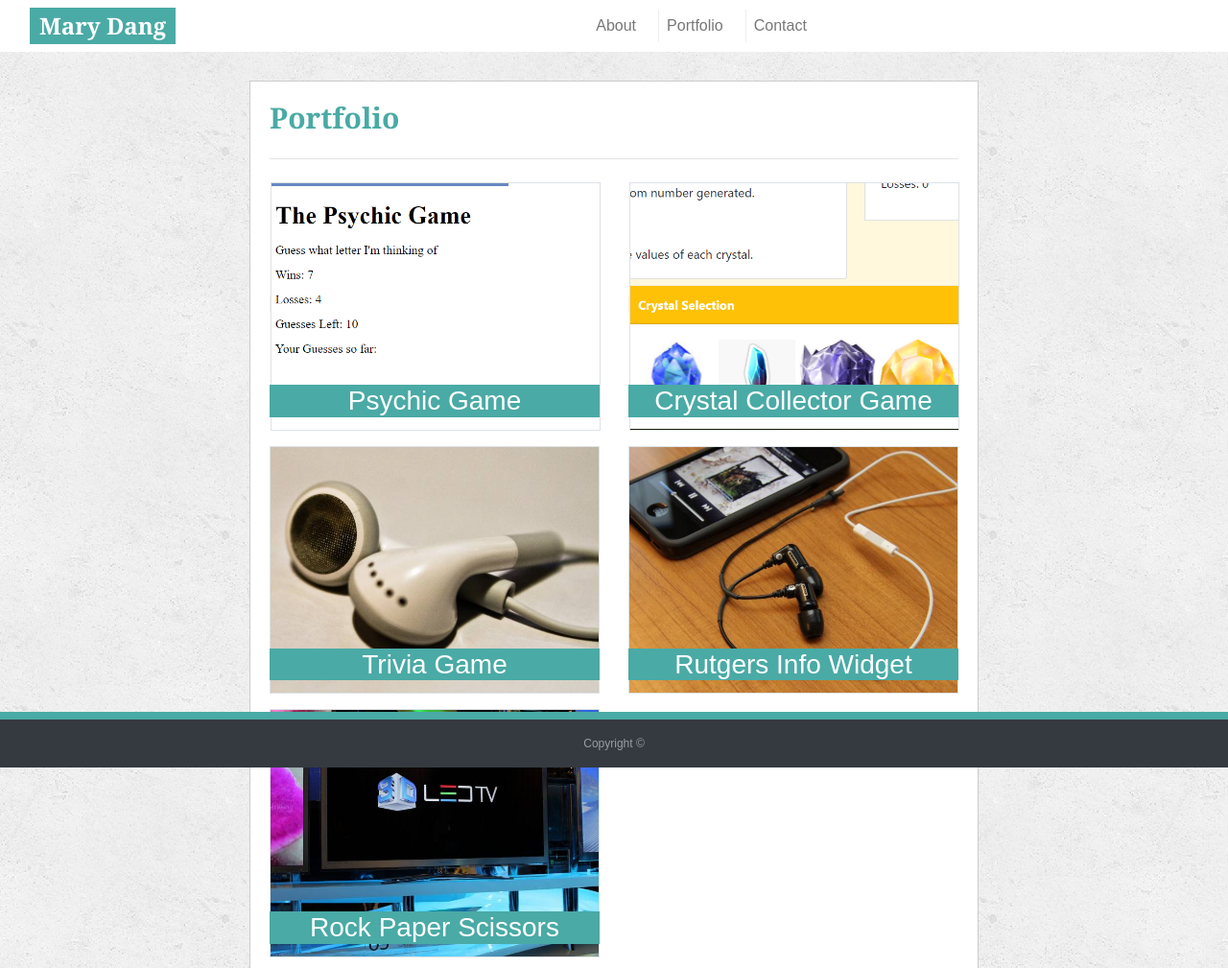
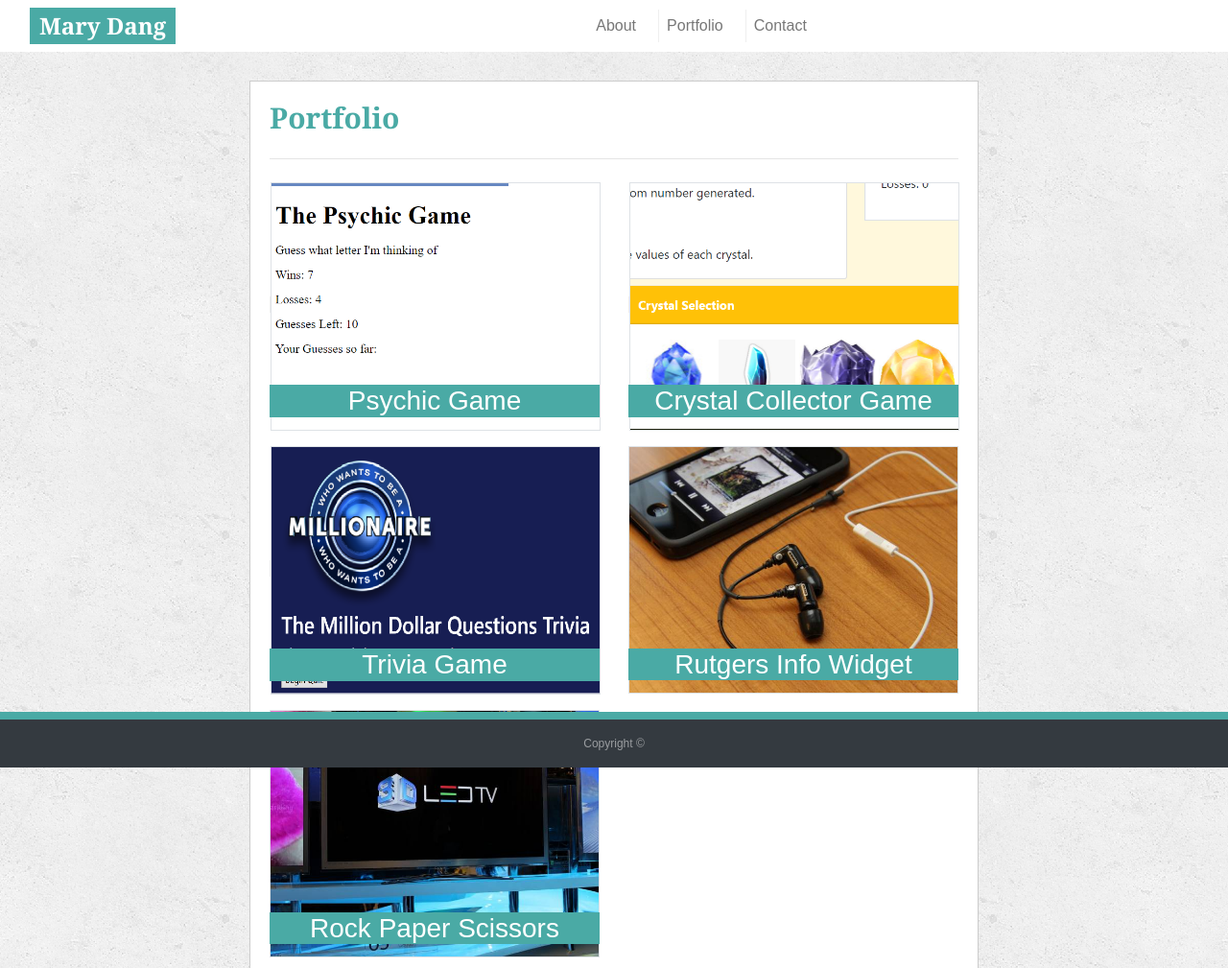
Before and after one commit to mkd454/Bootstrap-Portfolio, a plain HTML site: page portfolio.html in a window 1280 px wide. Shown: the top 1009 px of the page at 96% size. Drawn offline with nearby package versions, Linux system fonts and the light colour scheme.

Commit message:
Added Trivia Game to Portfolio

```diff
--- a/portfolio.html
+++ b/portfolio.html
@@ -66,7 +66,9 @@
 				<div class="row">
 					<div class="col-md-6">
 						<div class="position-relative">
-							<img src="images/technics-q-c-640-480-5.jpg" alt="Port3" class="img-fluid p-0 my-2 border">
+							<a class="p-0 m-0" href="https://mkd454.github.io/TriviaGame/">
+								<img src="images/Trivia-game.png" alt="Trivia Game" class="img-fluid p-0 my-2 border">
+							</a>
 							<div class="text-block position-absolute h3">Trivia Game</div>
 						</div>
 					</div>
```
Also changed, not shown: images/Trivia-game.png (added).
